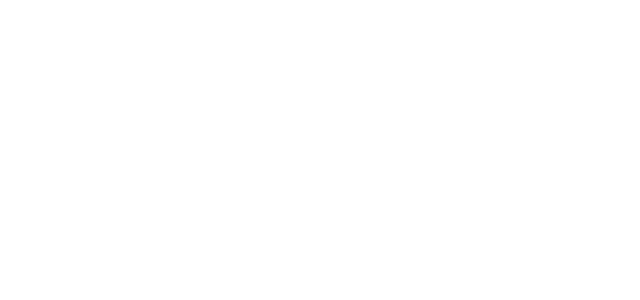
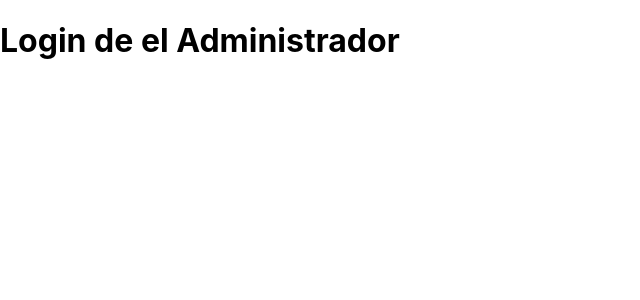
Before and after one commit to laurapalma/57b_recruitment, a React (Create React App) app in the folder 57blocks_recruitment/: page /Login-Administrator in a window 1280 px wide. Before the commit this address had no page. Shown: the top 300 px of the page, without its empty margins (0-640 px from the left). Built offline with nearby package versions, Linux system fonts and the light colour scheme.

Commit message:
Component for administrator login is created, without styles or functionality, it is integrated into the router

```diff
--- a/57blocks_recruitment/src/App.js
+++ b/57blocks_recruitment/src/App.js
@@ -8,6 +8,7 @@ import ApplyFormView from "./viewCandidate/ApplyFormView.jsx";
 import Candidates from "./ComponentsAdministrator/candidates.jsx";
 import CreateJob from "./ComponentsAdministrator/CreateJob.jsx";
 import OfferListAdmin from "./ComponentsAdministrator/OfferListAdmin.jsx";
+import LoginAdm from "./ComponentsAdministrator/LoginAdm.jsx";
 
 const primaryMainColor = grey[900];
 
@@ -31,6 +32,7 @@ function App() {
               element={<OpportunityDetailsView />}
             />
             <Route path="apply" element={<ApplyFormView />} />
+            <Route path="Login-Administrator" element={<LoginAdm />} />
             <Route path="table-candidates" element={<Candidates />} />
             <Route path="create-new-opportunity" element={<CreateJob />} />
             <Route path="offer-list-admin" element={<OfferListAdmin />} />
--- /dev/null
+++ b/57blocks_recruitment/src/ComponentsAdministrator/LoginAdm.jsx
@@ -0,0 +1,7 @@
+import React from "react";
+
+const LoginAdm = () => {
+  return <h1>Login de el Administrador</h1>;
+};
+
+export default LoginAdm;
```
